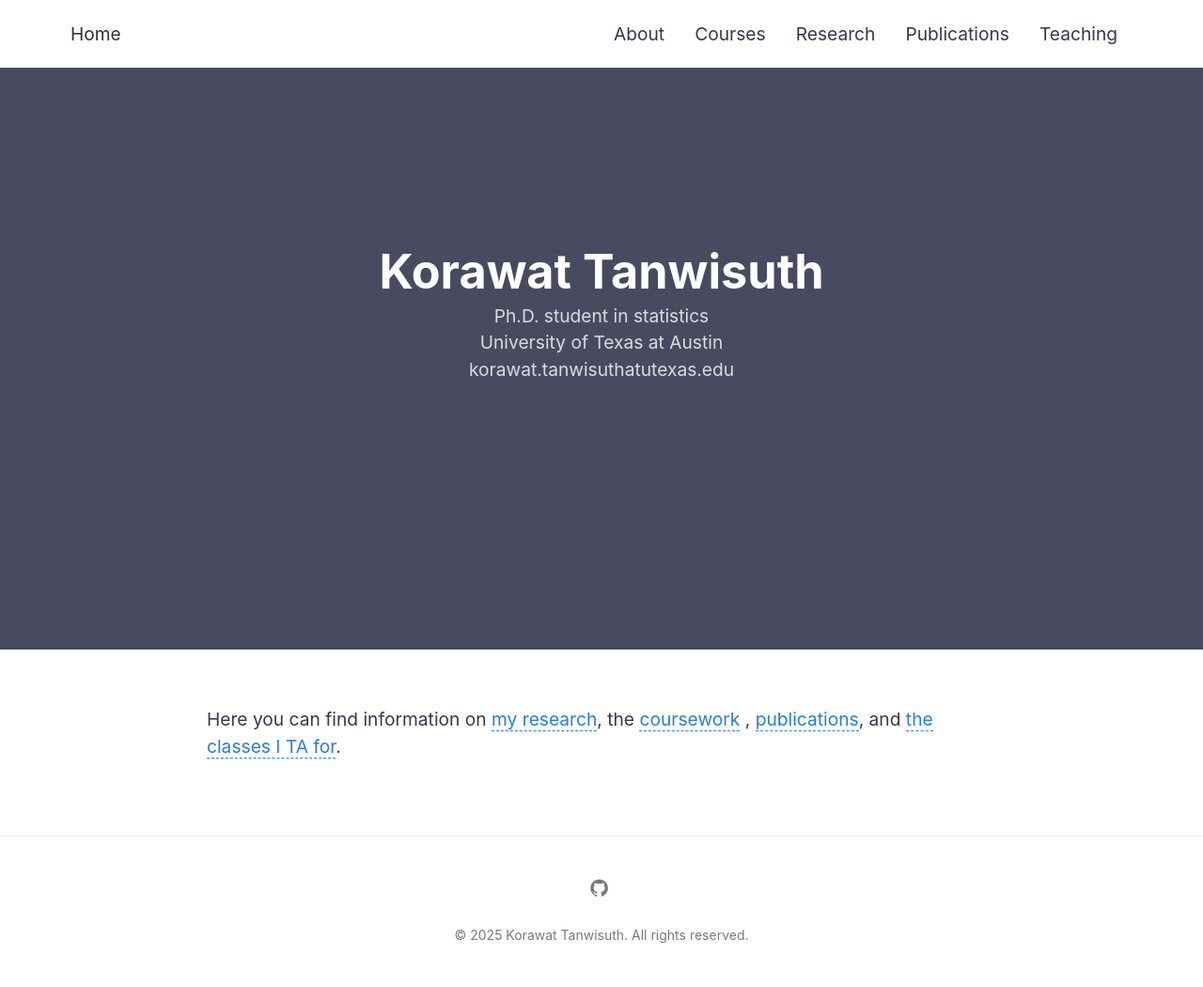
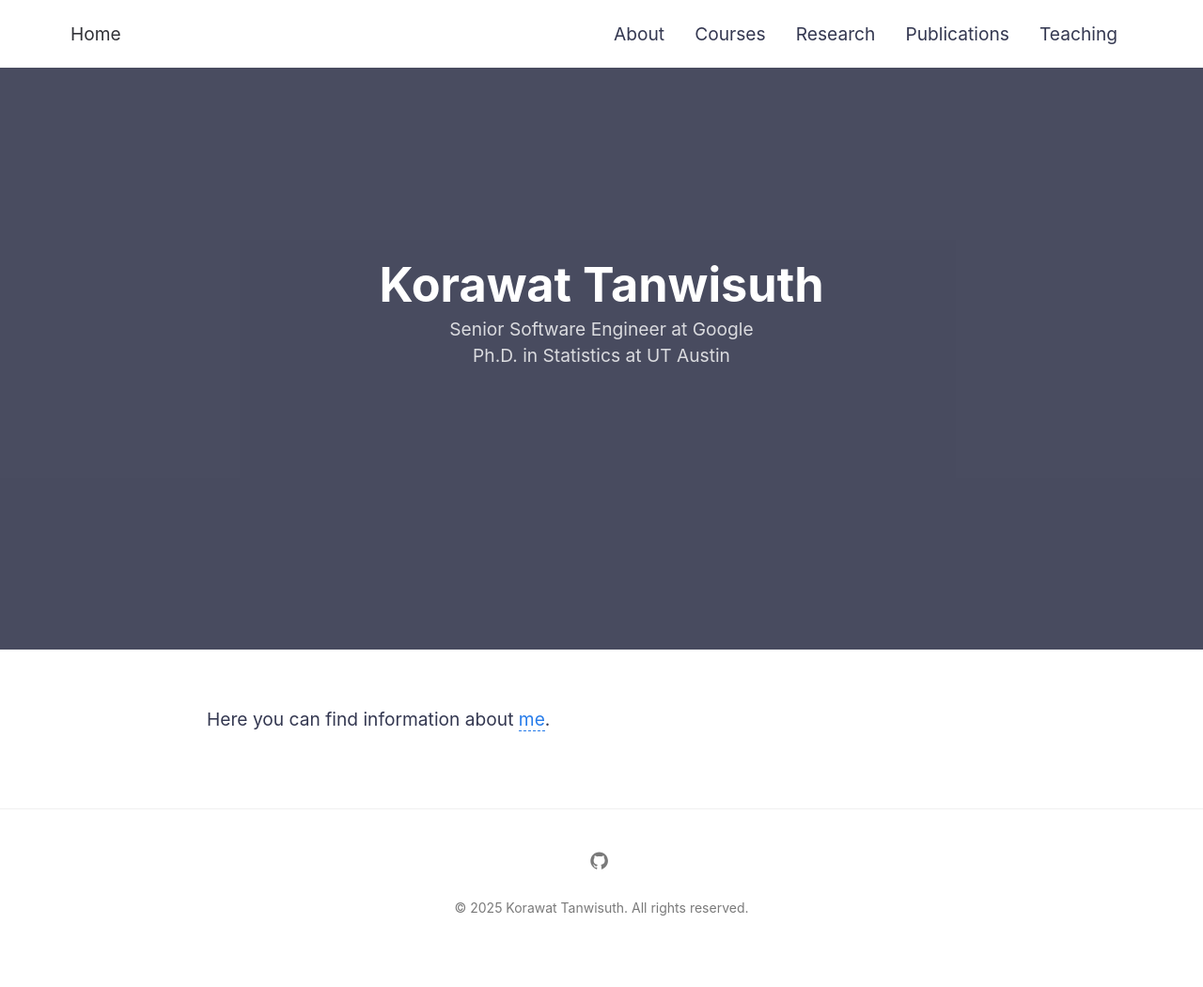
Before and after one commit to korawat-tanwisuth/korawat-tanwisuth.github.io, a Jekyll site: the page built from index.md, in a window 1280 px wide. Shown: the whole page at 94% size. Built offline with Jekyll 4.4.1, drawn with Linux system fonts in a browser that asks for light colours; after the commit the page ends 1021 px from its top, so only the background shows below that.

Commit message:
Update default.html

```diff
--- a/_layouts/default.html
+++ b/_layouts/default.html
@@ -21,10 +21,9 @@ layout: compress
     <div class="hero lazyload" data-bg="{{site.url}}/assets/img/posts/">
       <div class="hero__wrap">
         <h1 class="hero__title">Korawat Tanwisuth</h1>
-        <p class="hero__meta">Ph.D. student in statistics <br>
-        University of Texas at Austin
-        <br>
-        korawat.tanwisuthatutexas.edu</p>
+        <p class="hero__meta">Senior Software Engineer at Google <br>
+        Ph.D. in Statistics at UT Austin <br>
+        </p>
       </div>
     </div>
 
@@ -32,7 +31,7 @@ layout: compress
       <div class="container">
         <div class="page-content">
 
-          <p>Here you can find information on <a href="{{ site.baseurl }}/research/">my research</a>, the <a href="{{ site.baseurl }}/courses/">coursework</a> , <a href="{{ site.baseurl }}/publications/">publications</a>, and <a href="{{ site.baseurl }}/teaching/">the classes I TA for</a>.
+          <p>Here you can find information about <a href="{{ site.baseurl }}/about/">me</a>.
           </p>
 
         </div>
```
